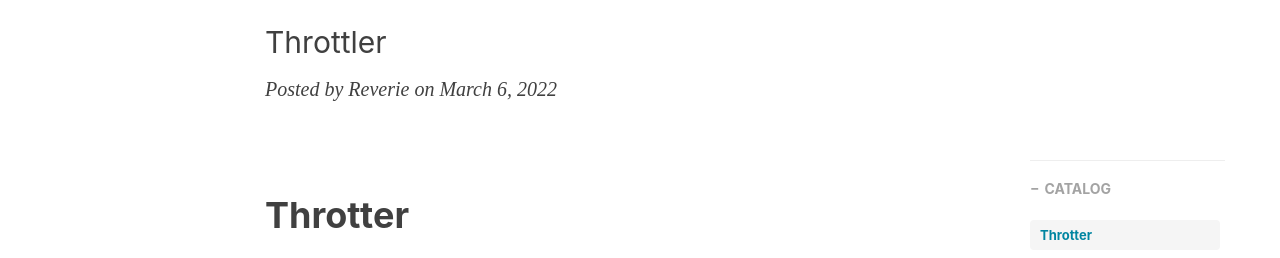
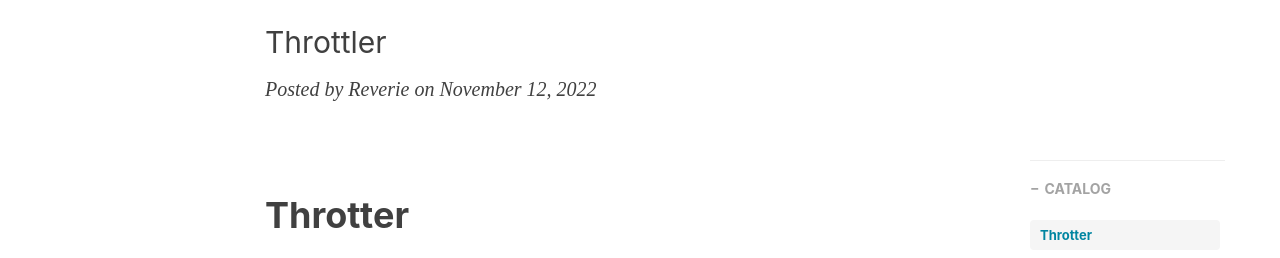
Before and after one commit to reverie-dev/IntroDrop.github.io, a Jekyll site: the page built from _posts/2022-11-12-Throttler.md, in a window 1280 px wide and 900 px high. Shown: the part 253-511 px from the top of the window. Built offline with Jekyll 4.4.1, drawn with Linux system fonts in a browser that asks for light colours; nearby versions of some CDN libraries; comment, search, counter and statistics services are not loaded; some of the changed lines change nothing that is shown.

Commit message:
update time

```diff
--- a/_posts/2022-11-12-Throttler.md
+++ b/_posts/2022-11-12-Throttler.md
@@ -2,7 +2,7 @@
 layout:     post
 title:      "Argo Workflow中的sync工具Throttler源码分析"
 subtitle:   "Throttler"
-date:       2022-03-06 19:00:00
+date:       2022-11-12 11:00:00
 author:     "Reverie"
 catalog: false
 header-style: text
```
